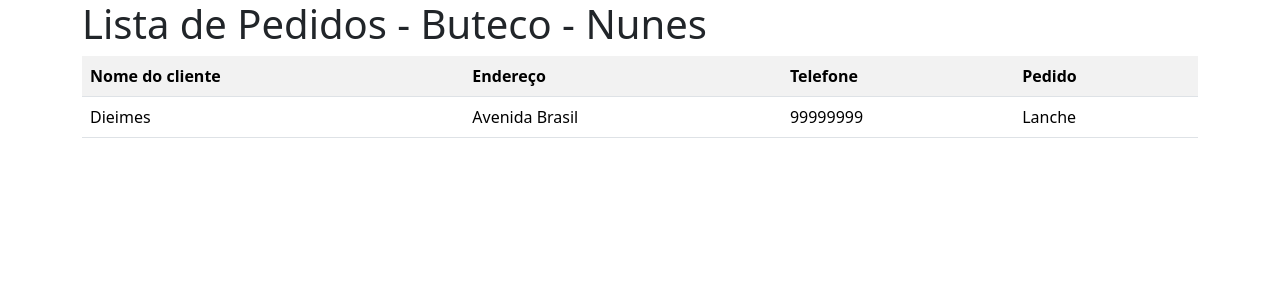
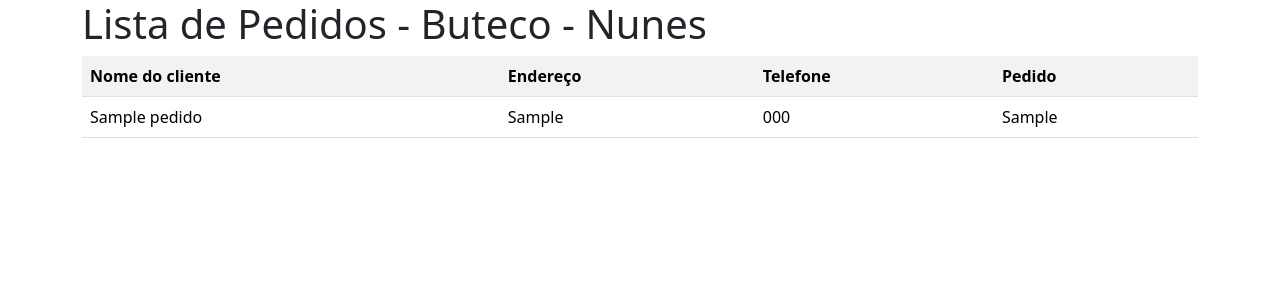
Before and after one commit to DieimesNunes/para_alunos_2_ano_senac, a PHP site: page /lista_pedidos.php in a window 1280 px wide. Shown: the top 300 px of the page. Run offline with PHP 8.4, Linux system fonts and the light colour scheme; tables that the repository leaves empty or names only in its code hold one stand-in row (values such as "Sample post"); a stand-in replaces the project's code that opens the database connection.

Commit message:
Atualização

```diff
--- /dev/null
+++ b/conexao.php
@@ -0,0 +1,16 @@
+<?php
+
+
+    $hostname = "localhost";
+    $banco ="lanchonete_senac";
+    $usuario = "root";
+    $senha = "";
+
+
+    $mysqli = new mysqli ($hostname, $usuario, $senha, $banco);
+
+    if($mysqli->connect_errno){
+        echo "Falha ao conectar: (" . $mysqli->connect_errno . ") " . $mysqli->connect_errno;
+    }
+
+?>
--- a/lista_pedidos.php
+++ b/lista_pedidos.php
@@ -1,4 +1,14 @@
+<?php
+    include ("conexao.php");
 
+    $consultar_banco = "SELECT * FROM pedido";
+
+    $retorno_consulta = $mysqli->query( $consultar_banco) or die($mysqli->error);
+    $quantidade_pedidos = $retorno_consulta->num_rows; // Retornar quantidade de linhas
+
+
+
+?>
 
 
 
@@ -26,12 +36,22 @@
                 <th>Telefone</th>
                 <th>Pedido</th>
             </tr>
-            <tr>
-                <td>Dieimes</td>
-                <td>Avenida Brasil</td>
-                <td>99999999</td>
-                <td>Lanche</td>
-            </tr>
+
+                <?php
+                    while ($pedidos = $retorno_consulta -> fetch_assoc()){
+                ?>
+                <tr>
+                    <td><?php echo $pedidos['nome']; ?></td>
+                    <td><?php echo $pedidos['endereco']; ?></td>
+                    <td><?php echo $pedidos['telefone']; ?></td>
+                    <td><?php echo $pedidos['pedido']; ?> </td>
+
+                </tr>
+                <?php
+                    }
+
+                ?>
+
         </table>
 
     </div>
```
Also changed, not shown: 1 other file.
